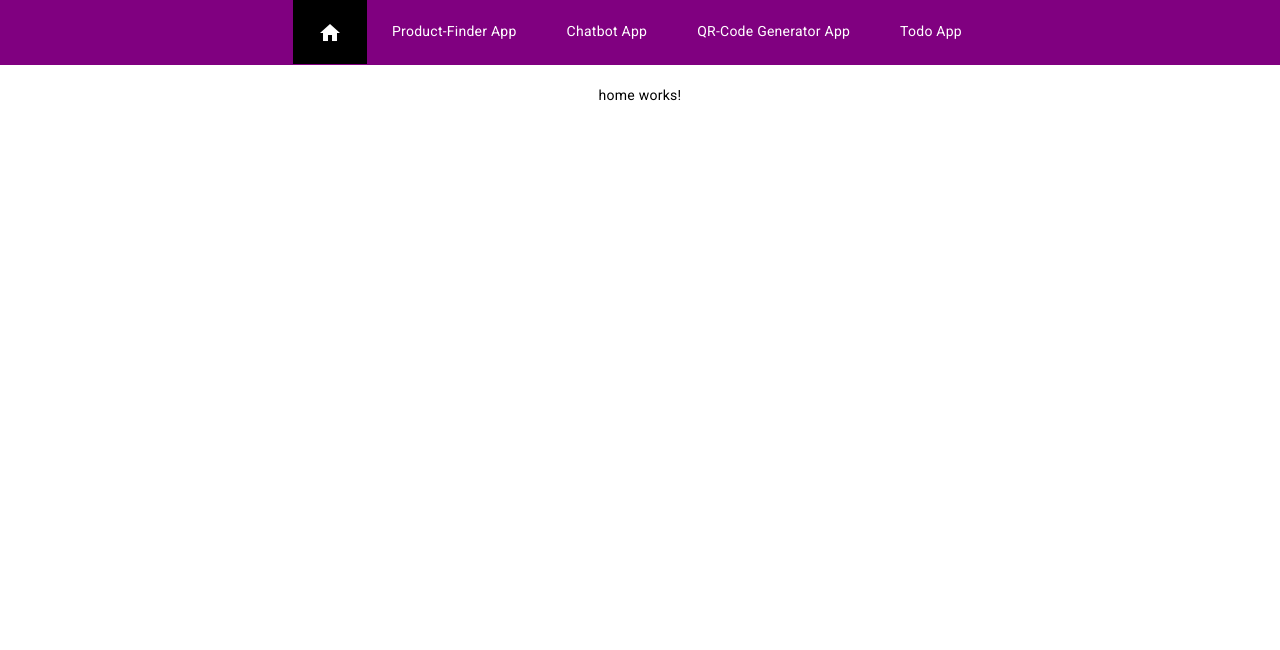
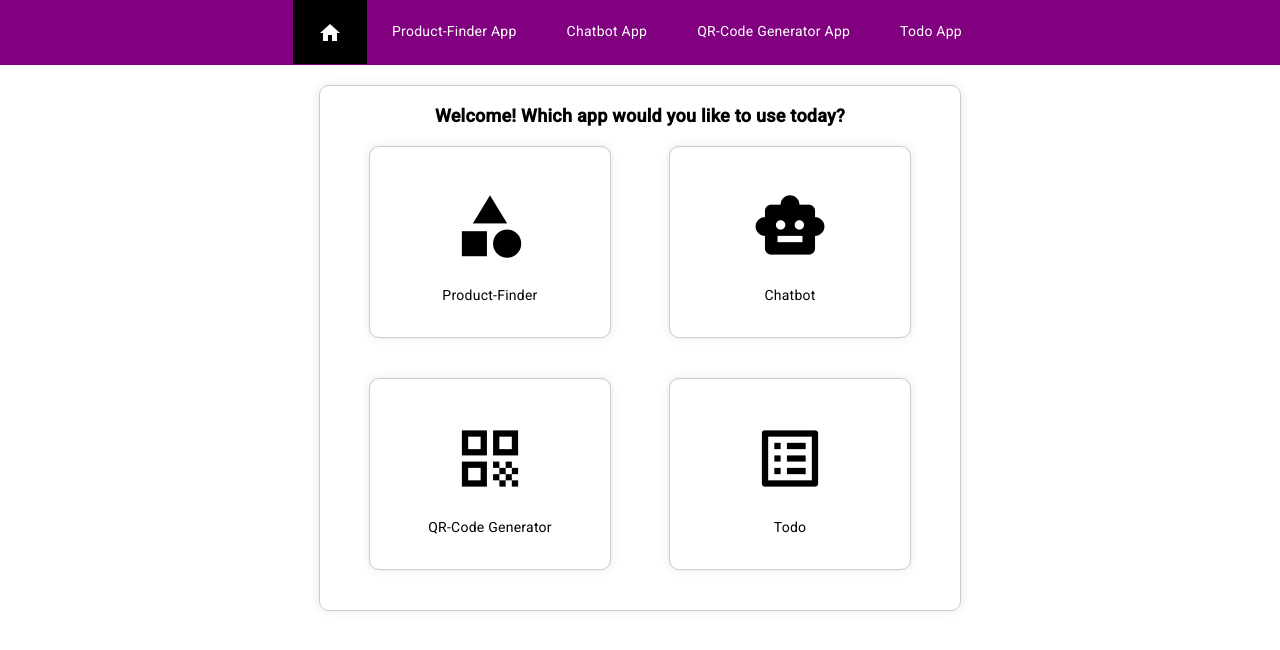
Before and after one commit to sec-o/my-app, an Angular app: page /home in a window 1280 px wide. Shown: the top 650 px of the page. Built offline with nearby package versions, Linux system fonts and the light colour scheme.

Commit message:
Add app selection to startpage

```diff
--- /dev/null
+++ b/src/app/all-apps.service.ts
@@ -0,0 +1,35 @@
+import { Injectable } from '@angular/core';
+import { App } from './models/app.model';
+import { Observable, of } from 'rxjs';
+
+@Injectable({
+  providedIn: 'root',
+})
+export class AllAppsService {
+  private apps: App[] = [
+    {
+      name: 'Product-Finder',
+      icon: 'category',
+      path: 'product-finder-app',
+    },
+    {
+      name: 'Chatbot',
+      icon: 'smart_toy',
+      path: 'chatbot-app',
+    },
+    {
+      name: 'QR-Code Generator',
+      icon: 'qr_code',
+      path: 'qr-code-generator-app',
+    },
+    {
+      name: 'Todo',
+      icon: 'list_alt',
+      path: 'todo-app',
+    },
+  ];
+
+  getApps(): Observable<App[]> {
+    return of(this.apps);
+  }
+}
--- /dev/null
+++ b/src/app/app-selection/app-selection.component.css
@@ -0,0 +1,51 @@
+.container {
+  text-align: center;
+  max-width: 600px;
+  margin: auto;
+  padding: 20px;
+  border: 1px solid #ccc;
+  border-radius: 10px;
+  box-shadow: 0 0 10px rgba(0, 0, 0, 0.1);
+  background-color: #fff;
+}
+
+.flex {
+  display: flex;
+  flex-wrap: wrap;
+}
+
+.header {
+  font-weight: bold;
+  font-size: large;
+}
+
+.app-container {
+  width: 200px;
+  height: 150px;
+  margin: 20px auto;
+  padding: 20px;
+  border: 1px solid #ccc;
+  border-radius: 10px;
+  box-shadow: 0 0 10px rgba(0, 0, 0, 0.1);
+  background-color: #fff;
+  display: flex;
+  flex-direction: column;
+  align-items: center;
+  justify-content: space-between;
+}
+
+.app-container mat-icon {
+  font-size: 75px;
+  height: 75px;
+  width: 75px;
+  margin-top: auto;
+}
+
+.app-container p {
+  margin-top: auto;
+}
+
+.app-container:hover {
+  background-color: lightgray;
+  cursor: pointer;
+}
--- /dev/null
+++ b/src/app/app-selection/app-selection.component.html
@@ -0,0 +1,13 @@
+<div class="container">
+  <div class="header">Welcome! Which app would you like to use today?</div>
+  <div class="flex">
+    <div
+      class="app-container"
+      *ngFor="let app of allApps"
+      routerLink="/{{ app.path }}/"
+    >
+      <mat-icon>{{ app.icon }}</mat-icon>
+      <p>{{ app.name }}</p>
+    </div>
+  </div>
+</div>
--- /dev/null
+++ b/src/app/app-selection/app-selection.component.ts
@@ -0,0 +1,18 @@
+import { Component } from '@angular/core';
+import { AllAppsService } from '../all-apps.service';
+import { App } from '../models/app.model';
+
+@Component({
+  selector: 'app-selection',
+  templateUrl: './app-selection.component.html',
+  styleUrls: ['./app-selection.component.css'],
+})
+export class AppSelectionComponent {
+  allApps: App[] = [];
+
+  constructor(private allAppsService: AllAppsService) {
+    this.allAppsService.getApps().subscribe((allApps) => {
+      this.allApps = allApps;
+    });
+  }
+}
--- a/src/app/app.module.ts
+++ b/src/app/app.module.ts
@@ -22,6 +22,7 @@ import { ProductDetailsComponent } from './product-details/product-details.compo
 import { TypingIndicatorComponent } from './typing-indicator/typing-indicator.component';
 import { TodoAppComponent } from './todo-app/todo-app.component';
 import { ShoppingCartComponent } from './shopping-cart/shopping-cart.component';
+import { AppSelectionComponent } from './app-selection/app-selection.component';
 
 @NgModule({
   declarations: [
@@ -36,6 +37,7 @@ import { ShoppingCartComponent } from './shopping-cart/shopping-cart.component';
     TypingIndicatorComponent,
     TodoAppComponent,
     ShoppingCartComponent,
+    AppSelectionComponent,
   ],
   imports: [
     BrowserModule,
--- a/src/app/home/home.component.css
+++ b/src/app/home/home.component.css
@@ -0,0 +1,3 @@
+div {
+  text-align: center;
+}
--- a/src/app/home/home.component.html
+++ b/src/app/home/home.component.html
@@ -1 +1 @@
-<div style="text-align: center"><p>home works!</p></div>
+<div><app-selection></app-selection></div>
--- /dev/null
+++ b/src/app/models/app.model.ts
@@ -0,0 +1,5 @@
+export interface App {
+  name: string;
+  icon: string;
+  path: string;
+}
```
Also changed, not shown: 2 other files (tests, documents, lock files or other folders).
